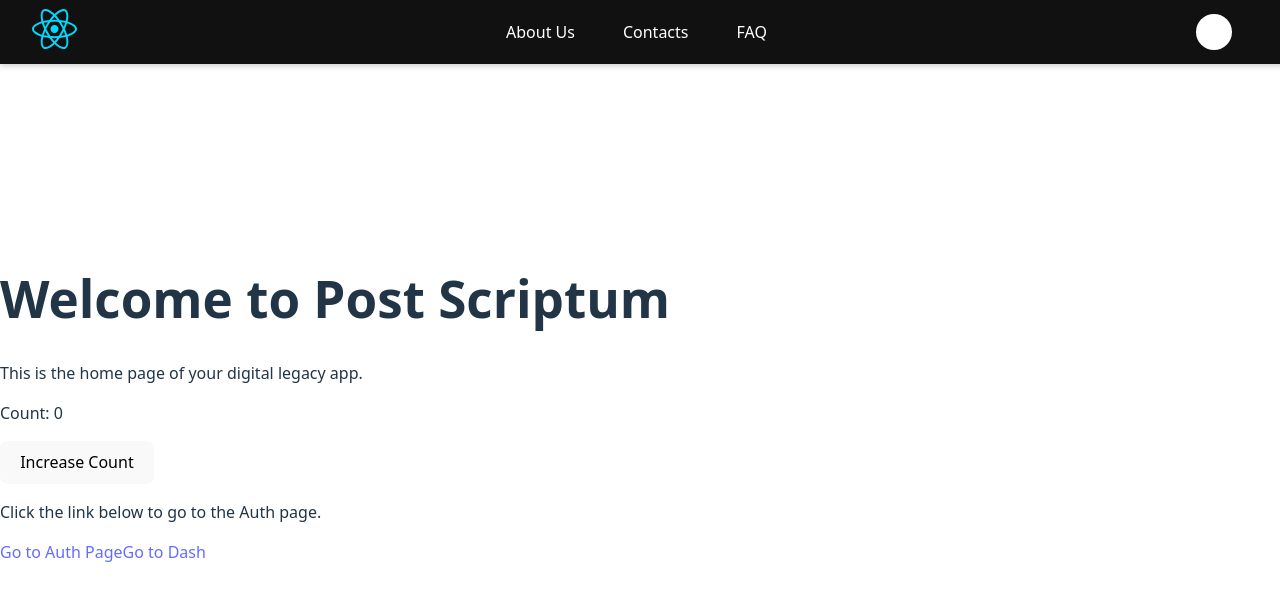
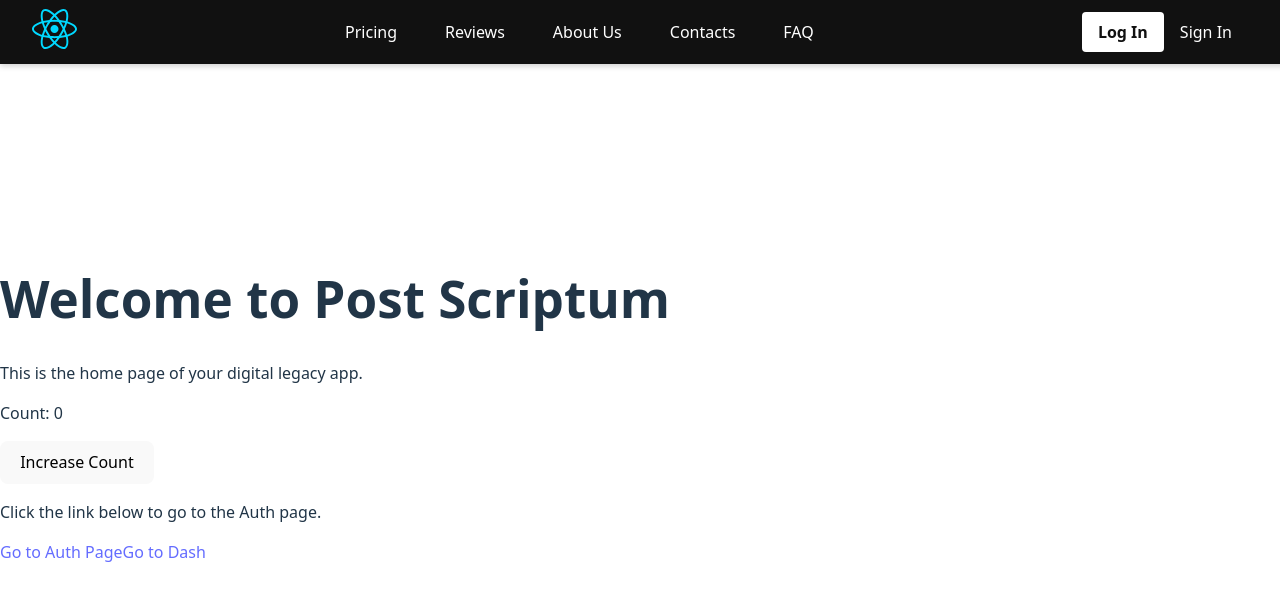
Before and after one commit to puctw/PostScriptum, a React (Vite) app: page / in a window 1280 px wide. Shown: the top 600 px of the page. Built offline with nearby package versions, Linux system fonts and the light colour scheme.

Commit message:
Navbar_small_update

```diff
--- a/src/components/Header.jsx
+++ b/src/components/Header.jsx
@@ -10,12 +10,17 @@ export default function Header() {
       </Link>
 
       <nav className="nav-links">
+        <Link to="/pricing" className="nav-button">Pricing</Link>
+        <Link to="/reviews" className="nav-button">Reviews</Link>
         <Link to="/about" className="nav-button">About Us</Link>
         <Link to="/contacts" className="nav-button">Contacts</Link>
         <Link to="/faq" className="nav-button">FAQ</Link>
       </nav>
 
-      <div className="user-avatar"></div>
+      <div className="auth-buttons">
+        <Link to="/auth" className="login-button">Log In</Link>
+        <Link to="/auth" className="signin-link">Sign In</Link>
+      </div>
     </header>
   );
 }
--- a/src/styles/Header.css
+++ b/src/styles/Header.css
@@ -413,4 +413,59 @@
 
   .nav-button:hover {
     background: rgba(255, 255, 255, 0.15);
+    color: var(--primary)
   }
+
+  /* Container for authentication buttons */
+.auth-buttons {
+    display: flex;
+    align-items: center;
+    gap: 1rem;
+  }
+
+  /* "Sign In" link with animated underline */
+  .signin-link {
+    position: relative;
+    color: white;
+    text-decoration: none;
+    font-weight: 500;
+    margin-right: 5rem;
+  }
+
+  .signin-link::after {
+    content: '';
+    position: absolute;
+    width: 100%;
+    transform: scaleX(0);
+    height: 2px;
+    bottom: 0;
+    left: 0;
+    background-color: white;
+    transform-origin: bottom right;
+    transition: transform 0.25s ease-out;
+  }
+  .signin-link:hover {
+    color: var(--primary)
+  }
+  .signin-link:hover::after {
+    transform: scaleX(1);
+    transform-origin: bottom left;
+    /*background-color: var(--primary)*/
+  }
+
+  .login-button {
+    background-color: white;
+    color: #111;
+    padding: 0.5rem 1rem;
+    font-weight: 600;
+    border-radius: 4px;
+    text-decoration: none;
+    transition: background 0.3s, color 0.3s;
+    border: none;
+    /*margin-right: 5rem;*/
+  }
+
+  .login-button:hover {
+    background-color: #ddd;
+    color: var(--primary)
+  }
```
